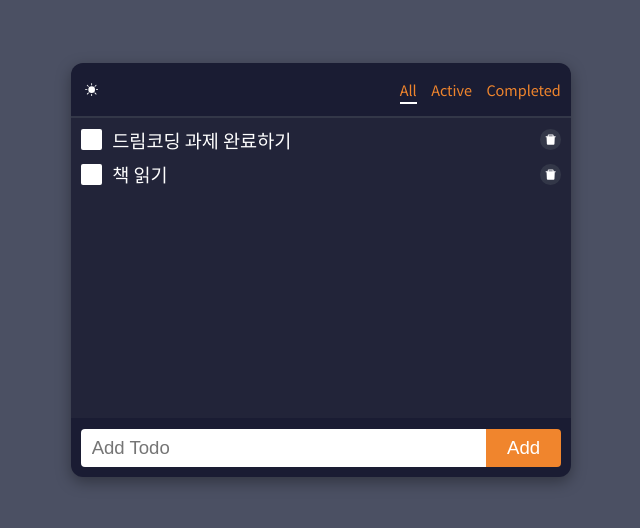
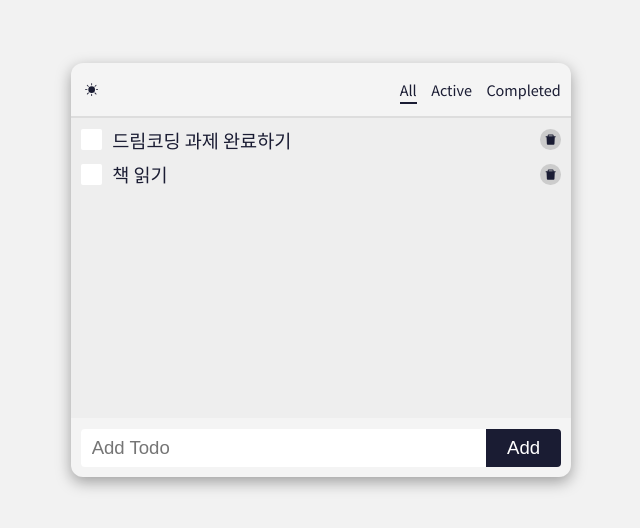
Before and after one commit to kyh196201/react-todo, a React (Create React App) app: page / in a window 1280 px wide. Shown: the part 130-658 px from the top of the page, without its empty margins (319-959 px from the left). Built offline with nearby package versions, Linux system fonts and the light colour scheme.

Commit message:
다크모드 테마 스타일 세팅

```diff
--- a/src/App.css
+++ b/src/App.css
@@ -9,8 +9,12 @@
   --indigo-light: #222439;
   --indigo-lighter: #333748;
 
-  --bg-color: #4b5063;
-  --point: var(--orange);
+  --point: var(--indigo);
+  --bg-color: #f2f2f2;
+  --text-color: var(--point);
+  --border-color: #dddddd;
+  --container-color: #f4f4f4;
+  --body-color: #eeeeee;
 }
 
 * {
@@ -38,7 +42,7 @@ body {
 .container {
   width: 500px;
   border-radius: 12px;
-  background-color: var(--indigo);
+  background-color: var(--container-color);
   box-shadow: rgba(0, 0, 0, 0.35) 0px 5px 15px;
 }
 
@@ -49,7 +53,7 @@ body {
   align-items: center;
   width: 2rem;
   height: 2rem;
-  color: var(--white);
+  color: var(--point);
   background: transparent;
   transition: opacity 0.2s;
 }
@@ -60,6 +64,10 @@ body {
 
 /* dark mode */
 .ui-dark {
-  --bg-color: #f2f2f2;
-  /* --point: var(--indigo); */
+  --point: var(--orange);
+  --bg-color: #4b5063;
+  --text-color: var(--white);
+  --border-color: var(--indigo-lighter);
+  --container-color: var(--indigo);
+  --body-color: var(--indigo-light);
 }
--- a/src/styles/body.module.css
+++ b/src/styles/body.module.css
@@ -1,5 +1,5 @@
 .body {
   padding: 1rem;
   min-height: 300px;
-  background-color: var(--indigo-light);
+  background-color: var(--body-color);
 }
--- a/src/styles/header.module.css
+++ b/src/styles/header.module.css
@@ -3,5 +3,5 @@
   align-items: center;
   justify-content: space-between;
   padding: 1.6rem 1rem;
-  border-bottom: 2px solid var(--indigo-lighter);
+  border-bottom: 2px solid var(--border-color);
 }
--- a/src/styles/todo-filters.module.css
+++ b/src/styles/todo-filters.module.css
@@ -10,7 +10,7 @@
 .filter {
   position: relative;
   font-size: 1.4rem;
-  color: var(--orange);
+  color: var(--point);
   cursor: pointer;
   transition: opacity 0.2s;
 }
@@ -30,5 +30,6 @@
   bottom: -4px;
   width: 100%;
   height: 2px;
-  background-color: var(--white);
+  /* TODO: --white */
+  background-color: var(--point);
 }
--- a/src/styles/todo-form.module.css
+++ b/src/styles/todo-form.module.css
@@ -13,7 +13,7 @@
 
 .add {
   padding: 0.8rem 2rem;
-  background-color: var(--orange);
+  background-color: var(--point);
   border-top-right-radius: 4px;
   border-bottom-right-radius: 4px;
   font-size: 1.8rem;
--- a/src/styles/todo-item.module.css
+++ b/src/styles/todo-item.module.css
@@ -44,7 +44,7 @@
   font-size: 1.4rem;
   font-weight: 600;
   line-height: 1;
-  color: var(--orange);
+  color: var(--point);
 }
 
 .checkbox span:hover {
@@ -56,10 +56,12 @@
   margin: 0 1rem;
   font-size: 1.8rem;
   font-weight: 400;
-  color: var(--white);
+  color: var(--text-color);
 }
 
 .delete {
   border-radius: 50%;
-  background-color: var(--indigo-lighter);
+  /* TODO: */
+  /* background-color: var(--indigo-lighter); */
+  background-color: #cccccc;
 }
--- a/src/styles/todo-list.module.css
+++ b/src/styles/todo-list.module.css
@@ -3,5 +3,5 @@
   text-align: center;
   font-weight: 600;
   font-size: 2.4rem;
-  color: var(--white);
+  color: var(--text-color);
 }
```
